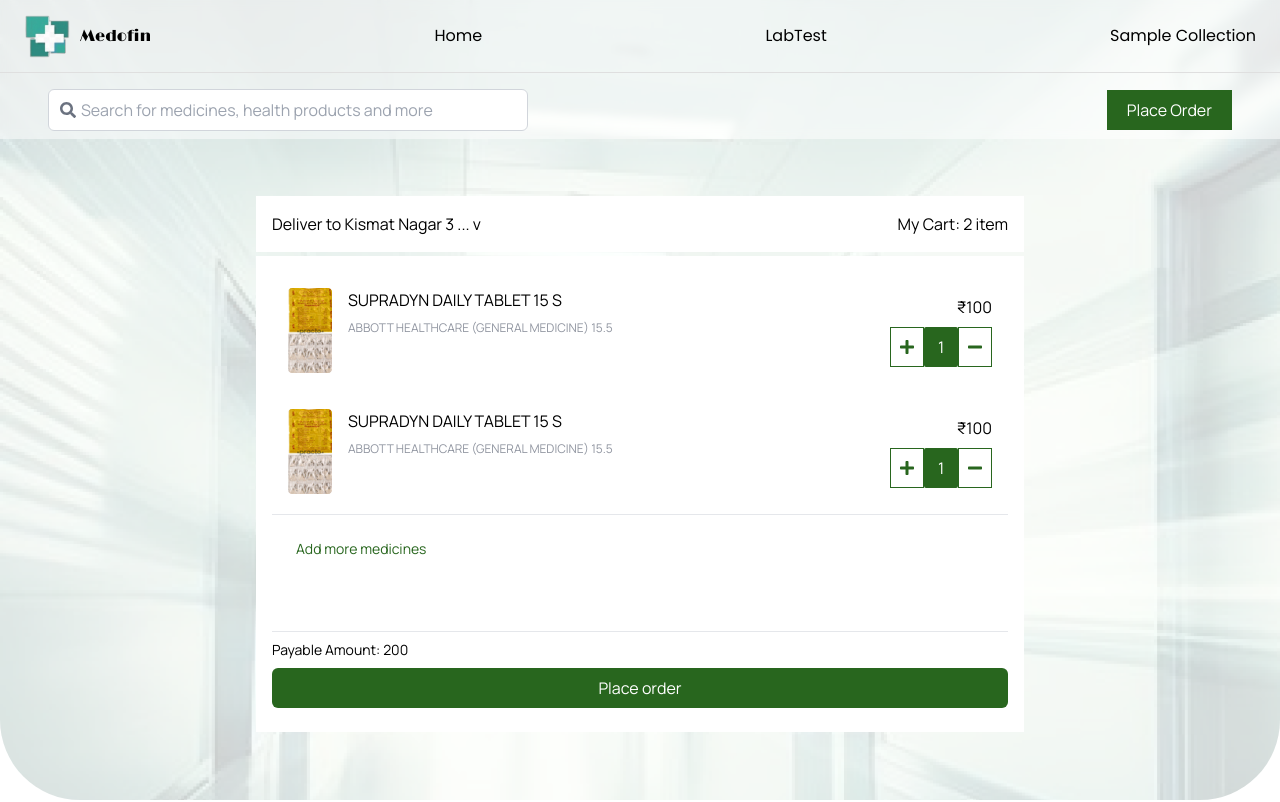
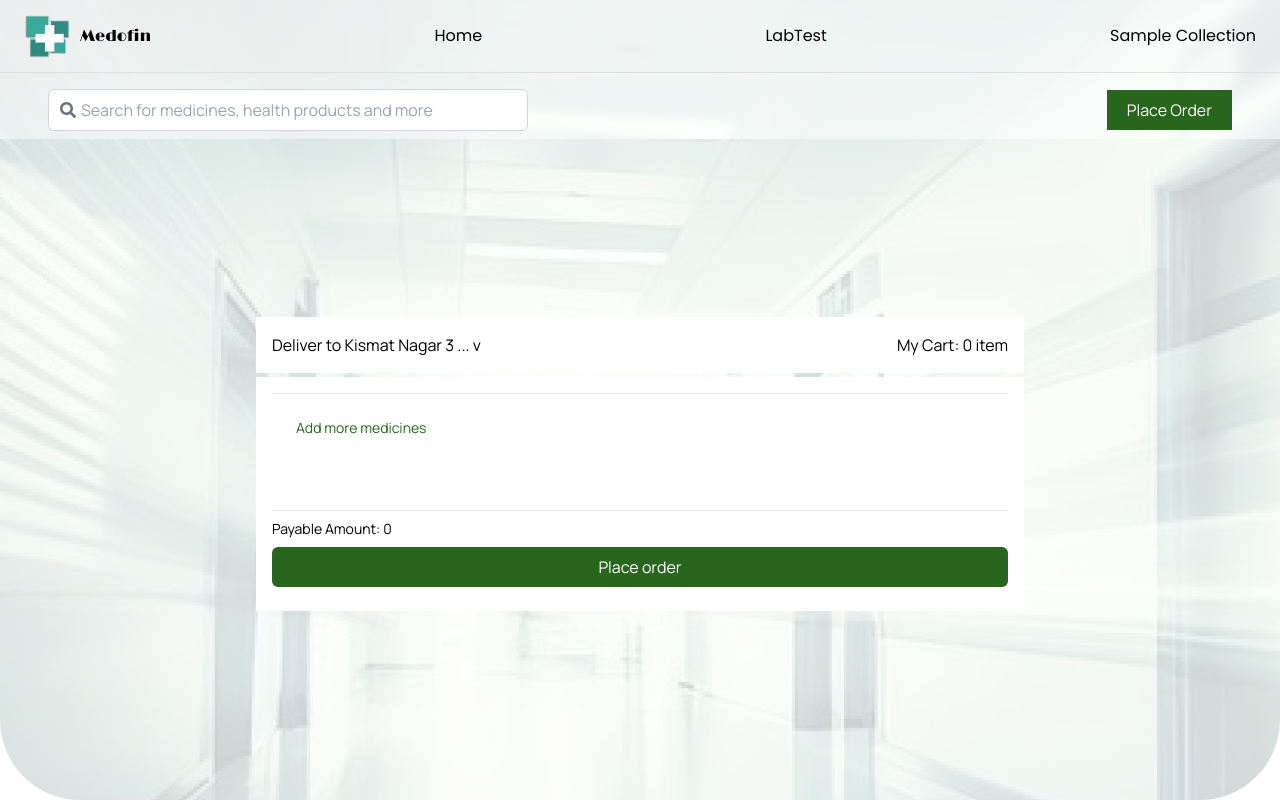
Before and after one commit to vishnubansal001/medofin, a React (Vite) app in the folder client/: page /cart in a window 1280 px wide. Shown: the top 802 px of the page. Built offline with nearby package versions, Linux system fonts and the light colour scheme; the HTML template or start-up script is replaced by a standard one; a web font is replaced by a local one.

Commit message:
feat: add aos addtocart store

```diff
--- a/client/package.json
+++ b/client/package.json
@@ -25,7 +25,8 @@
     "react-router-dom": "^6.21.1",
     "remove": "^0.1.5",
     "styled-components": "^6.1.6",
-    "swiper": "^9.4.1"
+    "swiper": "^9.4.1",
+    "zustand": "^4.4.7"
   },
   "devDependencies": {
     "@types/react": "^18.2.45",
--- a/client/src/pages/cart/Cart.jsx
+++ b/client/src/pages/cart/Cart.jsx
@@ -2,28 +2,33 @@
 import logo from "../../assets/logo.png";
 import { FaMinus, FaPlus, FaSearch } from "react-icons/fa";
 import { Footer } from "../../components/home";
-import cartImage from "../../assets/cartImage.png";
+// import cartImage from "../../assets/cartImage.png";
+import { useCartStore } from "../../store/masterStore";
 
-const cartItems = [
-  {
-    id: 1,
-    name: "SUPRADYN DAILY TABLET 15 S",
-    description: `ABBOTT HEALTHCARE (GENERAL MEDICINE) 15.5`,
-    price: 100,
-    image: cartImage,
-    quantity: 1,
-  },
-  {
-    id: 1,
-    name: "SUPRADYN DAILY TABLET 15 S",
-    description: `ABBOTT HEALTHCARE (GENERAL MEDICINE) 15.5`,
-    price: 100,
-    image: cartImage,
-    quantity: 1,
-  },
-];
+// const cartItems = [
+//   {
+//     id: 1,
+//     name: "SUPRADYN DAILY TABLET 15 S",
+//     description: `ABBOTT HEALTHCARE (GENERAL MEDICINE) 15.5`,
+//     price: 100,
+//     image: cartImage,
+//     quantity: 1,
+//   },
+//   {
+//     id: 1,
+//     name: "SUPRADYN DAILY TABLET 15 S",
+//     description: `ABBOTT HEALTHCARE (GENERAL MEDICINE) 15.5`,
+//     price: 100,
+//     image: cartImage,
+//     quantity: 1,
+//   },
+// ];
 
 const Cart = () => {
+  const {cartItems} = useCartStore();
+  console.log(cartItems);
+  const addToCart = useCartStore((state) => state.addToCart);
+  const removeFromCart = useCartStore((state) => state.removeFromCart);
   return (
     <>
       <header className="flex items-center justify-center w-full z-10 fixed top-0 bg-white/50 backdrop-blur-sm bg-clip">
@@ -75,31 +80,23 @@
                 </div>
                 <div className="flex items-center justify-between w-full text-black bg-white p-4 flex-col">
                   <div className="flex items-center justify-center flex-col w-full gap-1 h-full pb-12">
-                    {cartItems.map((item) => (
-                      <div
-                        key={item.id}
-                        className="w-full flex items-center justify-between md:flex-row flex-col gap-4 p-4"
-                      >
+                    {cartItems.map((item)=>(<div key={item.id} className="w-full flex items-center justify-between md:flex-row flex-col gap-4 p-4">
                       <div className="flex items-start justify-center gap-4 flex-row">
-                          <img src={item.image} alt="cartitame" />
+                        <img src={item.image} alt="cartitame" className="h-32 w-auto"/>
                         <div className="flex items-start justify-center gap-2 flex-col">
                           <h1>{item.name}</h1>
-                            <p className="text-[#9095A0] text-xs">
-                              {item.description}
-                            </p>
+                          <p className="text-[#9095A0] text-xs">{item.description}</p>
                         </div>
                       </div>
                       <div className="flex items-end justify-center gap-2 flex-col">
                         <h2 className="text-base">₹{item.price}</h2>
                         <div className="grid grid-cols-3 items-center justify-center">
-                            <button className="border-[#28661e] h-full text-[#28661e] border p-2 flex items-center justify-center">
-                              <FaPlus className="w-4 h-4" />
+                          <button onClick={()=>addToCart(item)} className="border-[#28661e] h-full text-[#28661e] border p-2 flex items-center justify-center">
+                            <FaPlus className="w-4 h-4"/>
                           </button>
-                            <button className="bg-[#28661e] p-2 h-full flex items-center justify-center text-white rounded-sm">
-                              {item.quantity}
-                            </button>
-                            <button className="border-[#28661e] h-full text-[#28661e] border p-2 flex items-center justify-center">
-                              <FaMinus className="w-4 h-4" />
+                          <button className="bg-[#28661e] p-2 h-full flex items-center justify-center text-white rounded-sm">{item.quantity}</button>
+                          <button onClick={()=>removeFromCart(item)} className="border-[#28661e] h-full text-[#28661e] border p-2 flex items-center justify-center">
+                            <FaMinus className="w-4 h-4"/>
                           </button>
                           </div>
                         </div>
--- a/client/src/pages/labtest/LabTest.jsx
+++ b/client/src/pages/labtest/LabTest.jsx
@@ -36,8 +36,8 @@
         </nav>
       </header>
       <div className="flex fixed z-10 mt-[4.5rem] items-center justify-between px-12 py-2 md:flex-row flex-col w-full bg-white bg-opacity-50 gap-2">
-        <div className="flex md:flex-row flex-col gap-3 border rounded-lg md:w-[85%] w-full">
-          <div className="relative w-full md:w-[30rem]">
+        <div className="flex md:flex-row flex-col gap-3 rounded-lg md:w-[85%] w-full">
+          <div className="relative w-full md:w-[30rem] border">
             <input
               type="text"
               placeholder="Search for Place"
@@ -47,7 +47,7 @@
               <FaSearch className="text-gray-500" />
             </div>
           </div>
-          <div className="relative w-full md:w-[30rem]">
+          <div className="relative w-full md:w-[30rem] border">
             <input
               type="text"
               placeholder="Search for tests, packages and profiles"
--- /dev/null
+++ b/client/src/store/masterStore.js
@@ -0,0 +1,123 @@
+import create from "zustand";
+import { persist } from "zustand/middleware";
+
+export const useAuthStore = create(
+  persist(
+    (set) => ({
+      user: null,
+      login: (userData) => set({ user: userData }),
+      logout: () => set({ user: null }),
+    }),
+    { name: "auth" }
+  )
+);
+
+export const useProductsStore = create(
+  persist(
+    (set) => ({
+      products: [],
+      minerals: [],
+      coldfever: [],
+      topsellProducts: [],
+
+      addProduct: (product) =>
+        set((state) => ({ products: [...state.products, product] })),
+      removeProduct: (productId) =>
+        set((state) => ({
+          products: state.products.filter(
+            (product) => product.id !== productId
+          ),
+        })),
+
+      addMineral: (mineral) =>
+        set((state) => ({ minerals: [...state.minerals, mineral] })),
+      removeMineral: (mineralId) =>
+        set((state) => ({
+          minerals: state.minerals.filter(
+            (mineral) => mineral.id !== mineralId
+          ),
+        })),
+
+      addColdFever: (item) =>
+        set((state) => ({ coldfever: [...state.coldfever, item] })),
+      removeColdFever: (itemId) =>
+        set((state) => ({
+          coldfever: state.coldfever.filter((item) => item.id !== itemId),
+        })),
+
+      addTopSellProduct: (item) =>
+        set((state) => ({ topsellProducts: [...state.topsellProducts, item] })),
+      removeTopSellProduct: (itemId) =>
+        set((state) => ({
+          topsellProducts: state.topsellProducts.filter(
+            (item) => item.id !== itemId
+          ),
+        })),
+
+      fetchData: async (endpoint) => {
+        try {
+          const response = await fetch(endpoint);
+          const data = await response.json();
+
+          set({
+            [endpoint]: data || [],
+          });
+        } catch (error) {
+          console.error(`Error fetching data from ${endpoint}:`, error);
+        }
+      },
+    }),
+    { name: "products" }
+  )
+);
+
+export const useCartStore = create(
+  persist(
+    (set) => ({
+      cartItems: [],
+      addToCart: (item) =>
+        set((state) => {
+          const existingItem = state.cartItems.find(
+            (cartItem) => cartItem.id === item.id
+          );
+
+          if (existingItem) {
+            const updatedCartItems = state.cartItems.map((cartItem) =>
+              cartItem.id === item.id
+                ? { ...cartItem, quantity: cartItem.quantity + 1 }
+                : cartItem
+            );
+
+            return { cartItems: updatedCartItems };
+          } else {
+            return {
+              cartItems: [...state.cartItems, { ...item, quantity: 1 }],
+            };
+          }
+        }),
+
+      removeFromCart: (itemId) =>
+        set((state) => {
+          const updatedCartItems = state.cartItems.map((cartItem) => {
+            if (cartItem.id === itemId) {
+              if (cartItem.quantity > 1) {
+                return { ...cartItem, quantity: cartItem.quantity - 1 };
+              }
+
+              return null;
+            }
+            return cartItem;
+          });
+
+          const filteredCartItems = updatedCartItems.filter(Boolean);
+
+          return {
+            cartItems: filteredCartItems,
+          };
+        }),
+
+      clearCart: () => set({ cartItems: [] }),
+    }),
+    { name: "cart" }
+  )
+);
```
Also changed, not shown: client/src/pages/product/Products.jsx (+36 -3 lines), 1 other file (tests, documents, lock files or other folders). Lines whose indentation alone changed are shown as unchanged.
